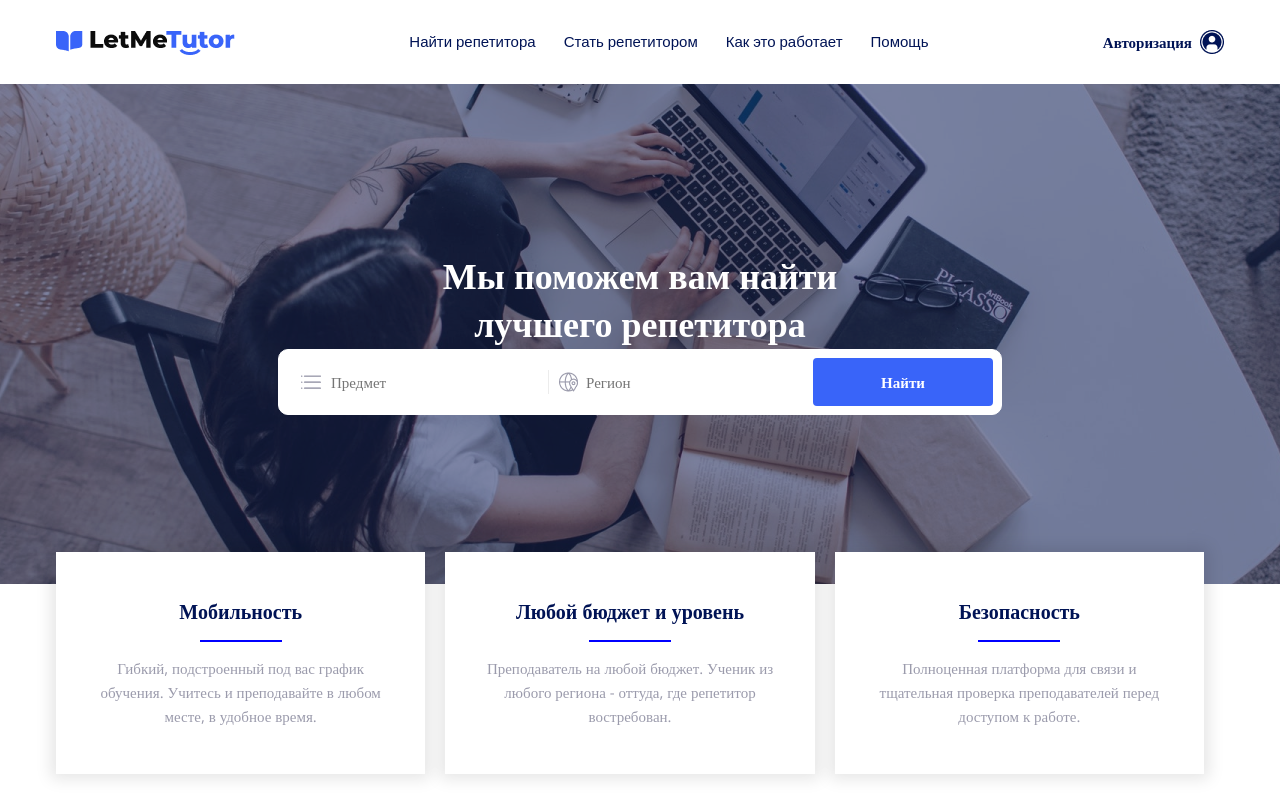
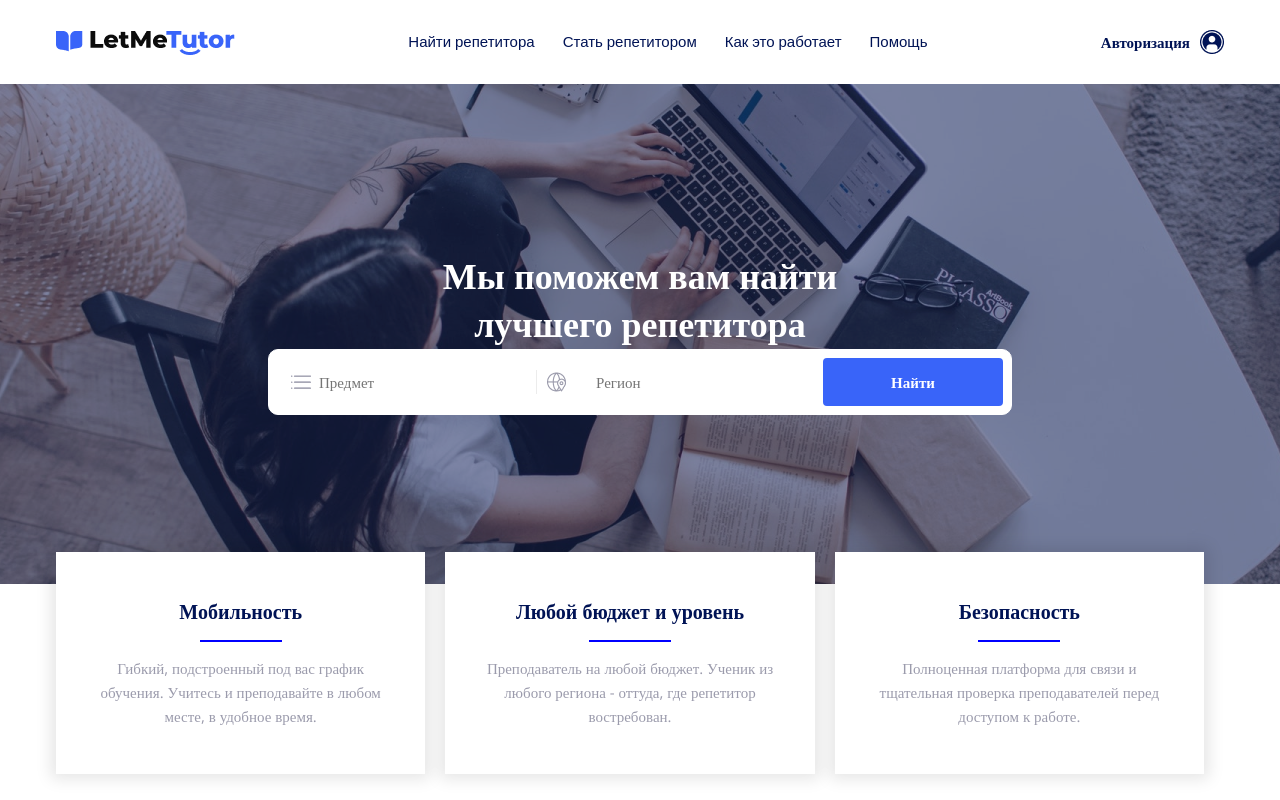
Before and after one commit to rykon97/HTML, a plain HTML site: page index.html in a window 1280 px wide. Shown: the top 800 px of the page. Drawn offline with nearby package versions, Linux system fonts and the light colour scheme; a web font is replaced by a local one.

Commit message:
Пример того как надо было сделать :after :before

```diff
--- a/index.html
+++ b/index.html
@@ -24,7 +24,6 @@
         </div>
         <div class="profile__logo">
             <a href="#">Авторизация</a>
-            <img src="./img/profile_logo.png" alt="profile_logo">
         </div>
     </header>
 
@@ -34,7 +33,7 @@
         <div class="search__form">
             <div class="search__forms">
                 <form class="filters__form" action="#" method="post">
-                    <label><img src="./img/menu_icon.png" alt=""><input class="input__forms" type="text" name="subject" placeholder="Предмет"></label>
+                    <label><input class="input__forms" type="text" name="subject" placeholder="Предмет"></label>
                     <label><img src="./img/Earth.png" alt=""><input class="input__forms" type="text" name="location" placeholder="Регион"></label>
                     <button class="search__buttom">Найти</button>
                 </form>
--- a/style/form.css
+++ b/style/form.css
@@ -35,6 +35,21 @@ input:focus {
     align-items: center;
     padding-right: 20px;
     margin-right: 10px;
+    position: relative;
+}
+
+.filters__form input {
+    margin-left: 30px;
+}
+
+.filters__form label:nth-child(1):before {
+    content: '';
+    position: absolute;
+    top: calc(50% - 12px);
+    left: 0;
+    background-image: url('../img/menu_icon.png');
+    width: 24px;
+    height: 24px;
 }
 
 .filters__form label:first-child {
--- a/style/header.css
+++ b/style/header.css
@@ -25,11 +25,17 @@ header {
     color: #001355;
 }
 .profile__logo a {
-    margin-right: 8px;
     color: #001355;
     text-decoration: none;
+    position: relative;
+    padding-right: 34px;
 }
-.profile__logo img {
+.profile__logo a:after {
+    content: '';
+    position: absolute;
+    top: calc(50% - 12px);
+    right: 0;
+    background-image: url('../img/profile_logo.png');
     width: 24px;
     height: 24px;
 }
```
